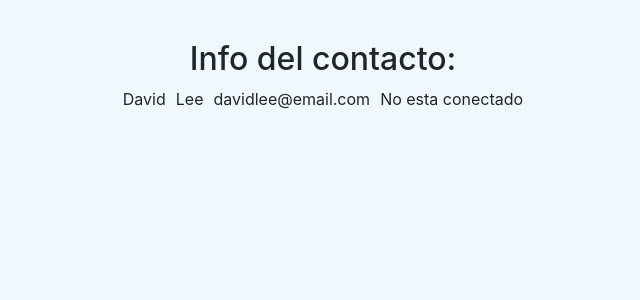
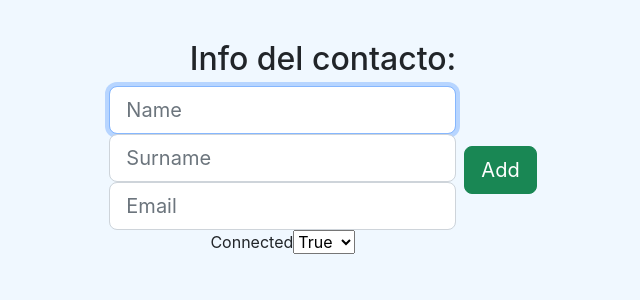
Before and after one commit to leedd87/openbootcamp-reactjs, a React (Create React App) app: page / in a window 1280 px wide. Shown: the top 300 px of the page, without its empty margins (317-957 px from the left). Built offline with nearby package versions, Linux system fonts and the light colour scheme.

Commit message:
exercise react

```diff
--- a/src/Ejercicios/ContactComponent.jsx
+++ b/src/Ejercicios/ContactComponent.jsx
@@ -3,32 +3,33 @@ import PropTypes from "prop-types";
 import { Contact } from "../models/contact.class";
 
 const ContactComponent = ({ contact }) => {
+	console.log(contact);
 	return (
 		<>
-			{/* <h2>Nombre: {contact.name}</h2>
-			<h2>Apellido: {contact.surname}</h2>
-			<h2>Email: {contact.email}</h2>
-			<h2>
-				{contact.name} is:{" "}
-				{contact.connected ? "Esta conectado" : "No esta conectado"}
-			</h2> */}
-
+			{contact &&
+				contact.map((e) => {
+					console.log(e);
+					return (
 						<tr className="fw-normal">
 							<td className="align-middle">
-					<span className="me-2">{contact.name}</span>
+								<span className="me-2">{e.name}</span>
 							</td>
 							<td className="align-middle">
-					<span className="me-2">{contact.surname}</span>
+								<span className="me-2">{e.surname}</span>
 							</td>
 							<td className="align-middle">
-					<span className="me-2">{contact.email}</span>
+								<span className="me-2">{e.email}</span>
 							</td>
 							<td className="align-middle">
 								<span>
-						{contact.connected ? "Esta conectado" : "No esta conectado"}
+									{e.connected
+										? "Esta conectado"
+										: "No esta conectado"}
 								</span>
 							</td>
 						</tr>
+					);
+				})}
 		</>
 	);
 };
--- a/src/Ejercicios/ContactContainerComponent.jsx
+++ b/src/Ejercicios/ContactContainerComponent.jsx
@@ -1,6 +1,7 @@
-import React from "react";
+import React, { useState } from "react";
 import { Contact } from "../models/contact.class";
 import ContactComponent from "./ContactComponent";
+import ContactForm from "./ContactForm";
 
 const ContactContainerComponent = () => {
 	const defaultContact = new Contact(
@@ -10,10 +11,13 @@ const ContactContainerComponent = () => {
 		false
 	);
 
+	const [contact, setContact] = useState();
+
 	return (
 		<div>
 			<h2>Info del contacto:</h2>
-			<ContactComponent contact={defaultContact} />
+			{/* <ContactComponent contact={defaultContact} /> */}
+			<ContactForm />
 		</div>
 	);
 };
--- a/src/Ejercicios/ContactForm.jsx
+++ b/src/Ejercicios/ContactForm.jsx
@@ -1,7 +1,96 @@
-import React from "react";
+import React, { useState } from "react";
+import ContactComponent from "./ContactComponent";
 
 const ContactForm = () => {
-	return <div>ContactForm</div>;
+	// function addTask(e) {
+	// 	e.preventDefault();
+	// 	const newTask = new Contact(
+	// 		nameRef.current.value,
+	// 		surNameRef.current.value,
+	// 		emailRef.current.value,
+
+	// 		connectedRef.current.value
+	// 	);
+	// 	add(newTask);
+	// }
+
+	const [name, setName] = useState("");
+	const [surName, setSurName] = useState("");
+	const [email, setEmail] = useState("");
+	const [connected, setConnected] = useState();
+	const [contactList, setContactList] = useState([]);
+
+	function addContact(e) {
+		e.preventDefault();
+
+		const contact = {
+			name: e.target[0].value,
+			surName: e.target[1].value,
+			email: e.target[2].value,
+			connected: e.target[3].value,
+		};
+
+		contactList.push(contact);
+		setContactList(contactList);
+		console.log(contactList);
+	}
+
+	return (
+		<>
+			<form
+				onSubmit={addContact}
+				className="d-flex justify-content-center align-items-center mb-4"
+			>
+				<div className="form-outline flex-fill">
+					<input
+						//ref={nameRef}
+						id="inputName"
+						type="text"
+						className="form-control form-control-lg"
+						required
+						autoFocus
+						placeholder="Name"
+						value={name}
+						onChange={(e) => setName(e.target.value)}
+					/>
+					<input
+						//ref={surNameRef}
+						id="inputSurName"
+						type="text"
+						className="form-control form-control-lg"
+						required
+						placeholder="Surname"
+						value={surName}
+						onChange={(e) => setSurName(e.target.value)}
+					/>
+					<input
+						//ref={surNameRef}
+						id="inputEmail"
+						type="text"
+						className="form-control form-control-lg"
+						required
+						placeholder="Email"
+						value={email}
+						onChange={(e) => setEmail(e.target.value)}
+					/>
+					<label htmlFor="selectLevel" className="sr-only">
+						Connected
+					</label>
+					<select
+						id="selectConnected"
+						value={connected}
+						onChange={(e) => setConnected(e.target.value)}
+					>
+						<option>True</option>
+						<option>False</option>
+					</select>
+				</div>
+				<button type="submit" className="btn btn-success btn-lg ms-2">
+					Add
+				</button>
+			</form>
+		</>
+	);
 };
 
 export default ContactForm;
```
Lines whose indentation alone changed are shown as unchanged.
